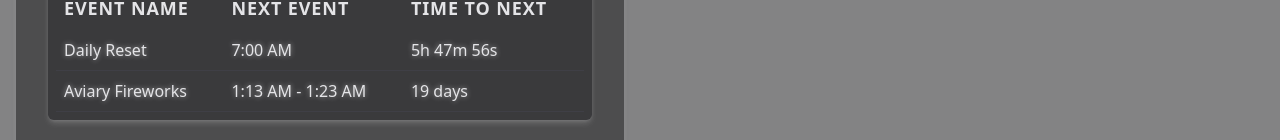
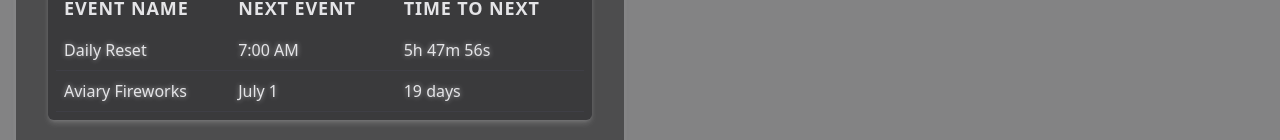
Before and after one commit to marcusdavidalo/skyutil, a React (Create React App) app: page / in a window 1280 px wide. Shown: the part 812-952 px from the top of the page. Built offline with nearby package versions, Linux system fonts and the light colour scheme.

Commit message:
Refactor bug fixes

```diff
--- a/src/components/EventSchedules.jsx
+++ b/src/components/EventSchedules.jsx
@@ -2,6 +2,7 @@ import React, { useEffect, useState, useRef } from "react";
 import { getNextEvents } from "../services/events/eventsLogic";
 import { eventTypeNames } from "../services/events/eventData";
 import { DateTime } from "luxon";
+import { monthNames } from "../utils/monthNames";
 
 const EventSchedules = () => {
   const [groupedEvents, setGroupedEvents] = useState({});
@@ -34,6 +35,29 @@ const EventSchedules = () => {
 
   function calculateEventTimes(event) {
     const currentTime = DateTime.local();
+
+    if (event.isMonthly) {
+      let nextEventTime = currentTime.set({ day: event.eventDay });
+      if (
+        currentTime.day > event.eventDay ||
+        (currentTime.day === event.eventDay && currentTime.hour >= event.hour)
+      ) {
+        nextEventTime = nextEventTime.plus({ months: 1 });
+      }
+      nextEventTime = nextEventTime.set({
+        hour: event.hour,
+        minute: event.minute,
+        second: 0,
+      });
+
+      return {
+        currentTime,
+        startTime: nextEventTime,
+        endTime: nextEventTime.plus({ minutes: event.duration || 0 }),
+        nextEventTime,
+      };
+    }
+
     const startTime = DateTime.local().set({
       hour: event.hour,
       minute: event.minute,
@@ -59,6 +83,11 @@ const EventSchedules = () => {
   }
 
   function renderEventTime(currentTime, endTime, nextEventTime, event) {
+    if (event.isMonthly) {
+      const nextEventMonth = nextEventTime.month - 1; // Luxon months are 1-indexed
+      return `${monthNames[nextEventMonth]} ${nextEventTime.day}`;
+    }
+
     if (currentTime > endTime) {
       return nextEventTime.toLocaleString(DateTime.TIME_SIMPLE);
     }
```
